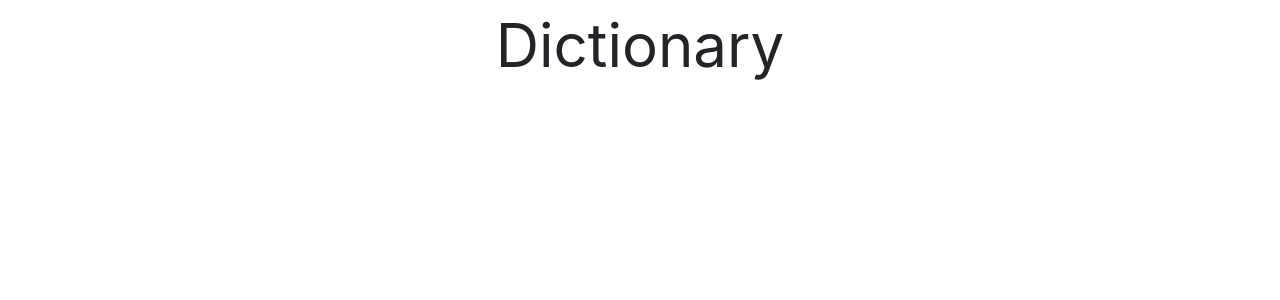
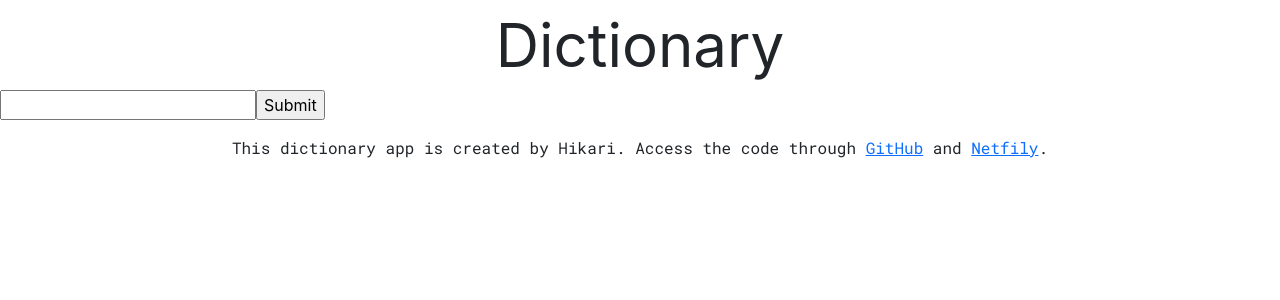
Before and after one commit to cosylily/wise-lily, a React (Create React App) app: page / in a window 1280 px wide. Shown: the top 300 px of the page. Built offline with nearby package versions, Linux system fonts and the light colour scheme.

Commit message:
added Dictionaryform as a component
basic form structure and function to access the target value

```diff
--- a/src/App.css
+++ b/src/App.css
@@ -3,7 +3,10 @@
   --second-font: "Roboto Mono", monospace;
 }
 
-.App {
-
+.title {
   font-size: 60px;
 }
+
+footer {
+  font-family: var(--second-font);
+}
--- a/src/App.js
+++ b/src/App.js
@@ -1,9 +1,16 @@
 import "./App.css";
+import DictionaryForm from "./Dictionaryform";
 
 function App() {
   return (
     <div className="App">
-      <div className="body text-center">Dictionary</div>
+      <div className="title text-center">Dictionary</div>
+      <DictionaryForm />
+      <footer className="m-3 text-center">
+        This dictionary app is created by Hikari. Access the code through{" "}
+        <a href="https://github.com/cosylily/wise-lily.git">GitHub</a> and{" "}
+        <a href="https://incredible-froyo-08762a.netlify.app/">Netfily</a>.
+      </footer>
     </div>
   );
 }
--- /dev/null
+++ b/src/Dictionaryform.js
@@ -0,0 +1,23 @@
+import React, { useState } from "react";
+import "./App.css";
+
+export default function DictionaryForm() {
+  let [word, setword] = useState({});
+
+  function wordSearch(event) {
+    event.preventDefault();
+    console.log(`Searching for ${word}`);
+  }
+  function handlingWord(event) {
+    console.log(event.target.value);
+    setword(event.target.value);
+  }
+  return (
+    <div className="form">
+      <form onSubmit={wordSearch}>
+        <input type="search" onChange={handlingWord} />
+        <input type="submit" />
+      </form>
+    </div>
+  );
+}
```
